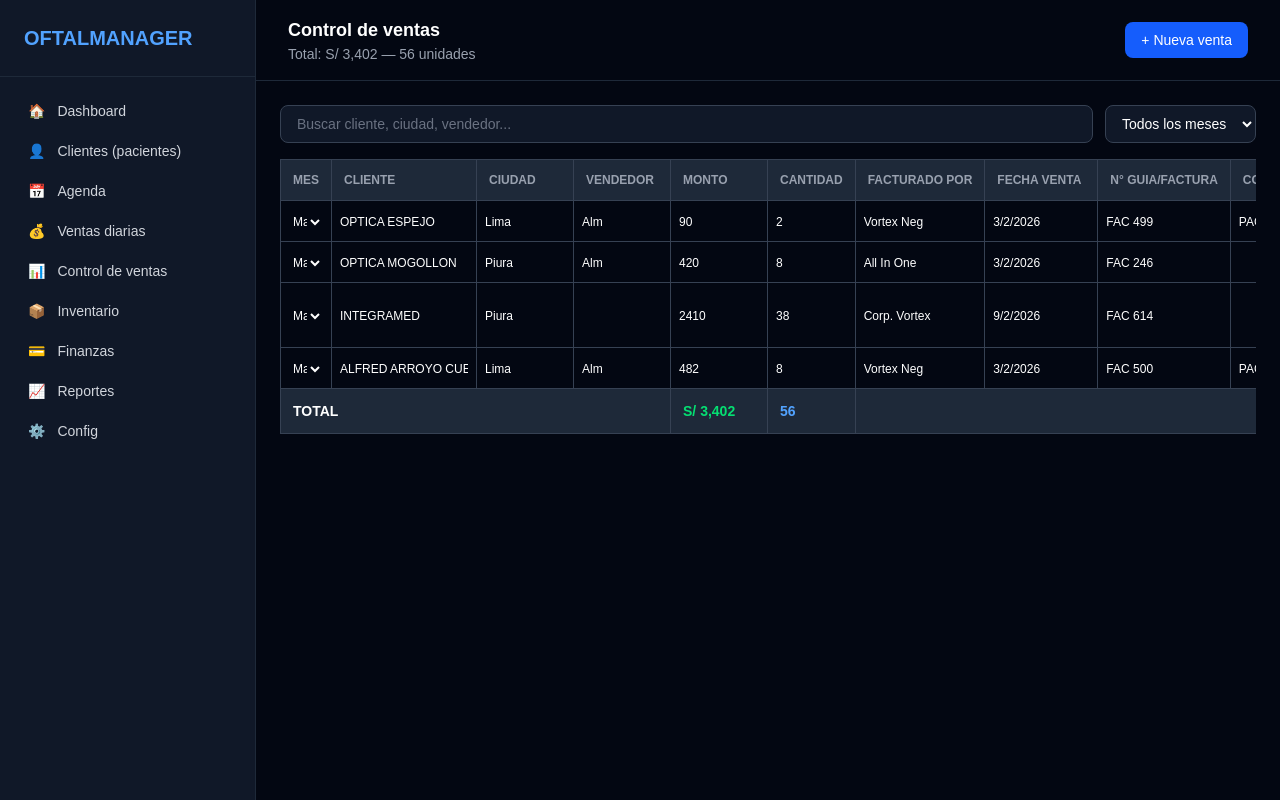
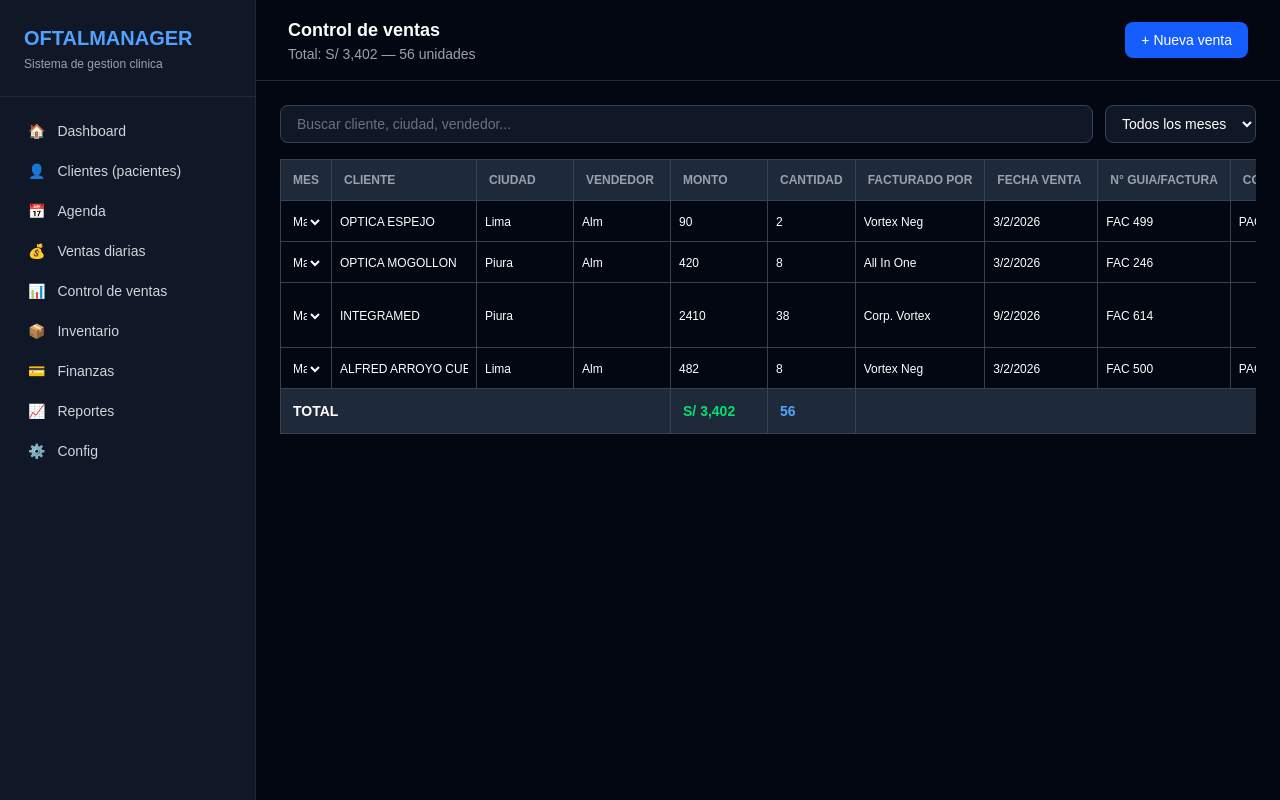
Before and after one commit to yericocr1-negocios/oftalmanager, a Next.js app: page /control-ventas in a window 1280 px wide. Built offline with nearby package versions, Linux system fonts and the light colour scheme.

Commit message:
update control ventas con sidebar

```diff
--- a/app/control-ventas/page.tsx
+++ b/app/control-ventas/page.tsx
@@ -1,18 +1,6 @@
 'use client'
-import { useState, useEffect } from 'react'
-import { supabase } from '../../lib/supabase'
-
-const menu = [
-  { icon: '🏠', label: 'Dashboard', href: '/' },
-  { icon: '👤', label: 'Clientes (pacientes)', href: '/pacientes' },
-  { icon: '📅', label: 'Agenda', href: '/agenda' },
-  { icon: '💰', label: 'Ventas diarias', href: '/ventas' },
-  { icon: '📊', label: 'Control de ventas', href: '/control-ventas' },
-  { icon: '📦', label: 'Inventario', href: '/inventario' },
-  { icon: '💳', label: 'Finanzas', href: '/finanzas' },
-  { icon: '📈', label: 'Reportes', href: '/reportes' },
-  { icon: '⚙️', label: 'Config', href: '/configuracion' },
-]
+import { useState } from 'react'
+import Sidebar from '../../components/Sidebar'
 
 const meses = ['Enero', 'Febrero', 'Marzo', 'Abril', 'Mayo', 'Junio', 'Julio', 'Agosto', 'Septiembre', 'Octubre', 'Noviembre', 'Diciembre']
 
@@ -34,7 +22,6 @@ export default function ControlVentas() {
   const [filtroMes, setFiltroMes] = useState('todos')
   const [busqueda, setBusqueda] = useState('')
   const [mostrarNueva, setMostrarNueva] = useState(false)
-  const [editando, setEditando] = useState(null)
   const [nueva, setNueva] = useState({
     mes: 'Marzo', cliente: '', ciudad: '', vendedor: '', monto: 0,
     cantidad: 1, facturadoPor: '', fecha: '', guia: '', comentarios: '',
@@ -68,20 +55,7 @@ export default function ControlVentas() {
 
   return (
     <div className="flex h-screen bg-gray-950 text-white">
-      <div className="w-64 bg-gray-900 border-r border-gray-800 flex flex-col">
-        <div className="p-6 border-b border-gray-800">
-          <h1 className="text-xl font-bold text-blue-400">OFTALMANAGER</h1>
-        </div>
-        <nav className="flex-1 p-4 space-y-1">
-          {menu.map((item) => (
-            <a key={item.label} href={item.href} className="flex items-center gap-3 px-3 py-2 rounded-lg text-gray-300 hover:bg-gray-800 text-sm">
-              <span>{item.icon}</span>
-              <span>{item.label}</span>
-            </a>
-          ))}
-        </nav>
-      </div>
-
+      <Sidebar />
       <div className="flex-1 overflow-auto">
         <div className="border-b border-gray-800 px-8 py-4 flex justify-between items-center">
           <div>
```
